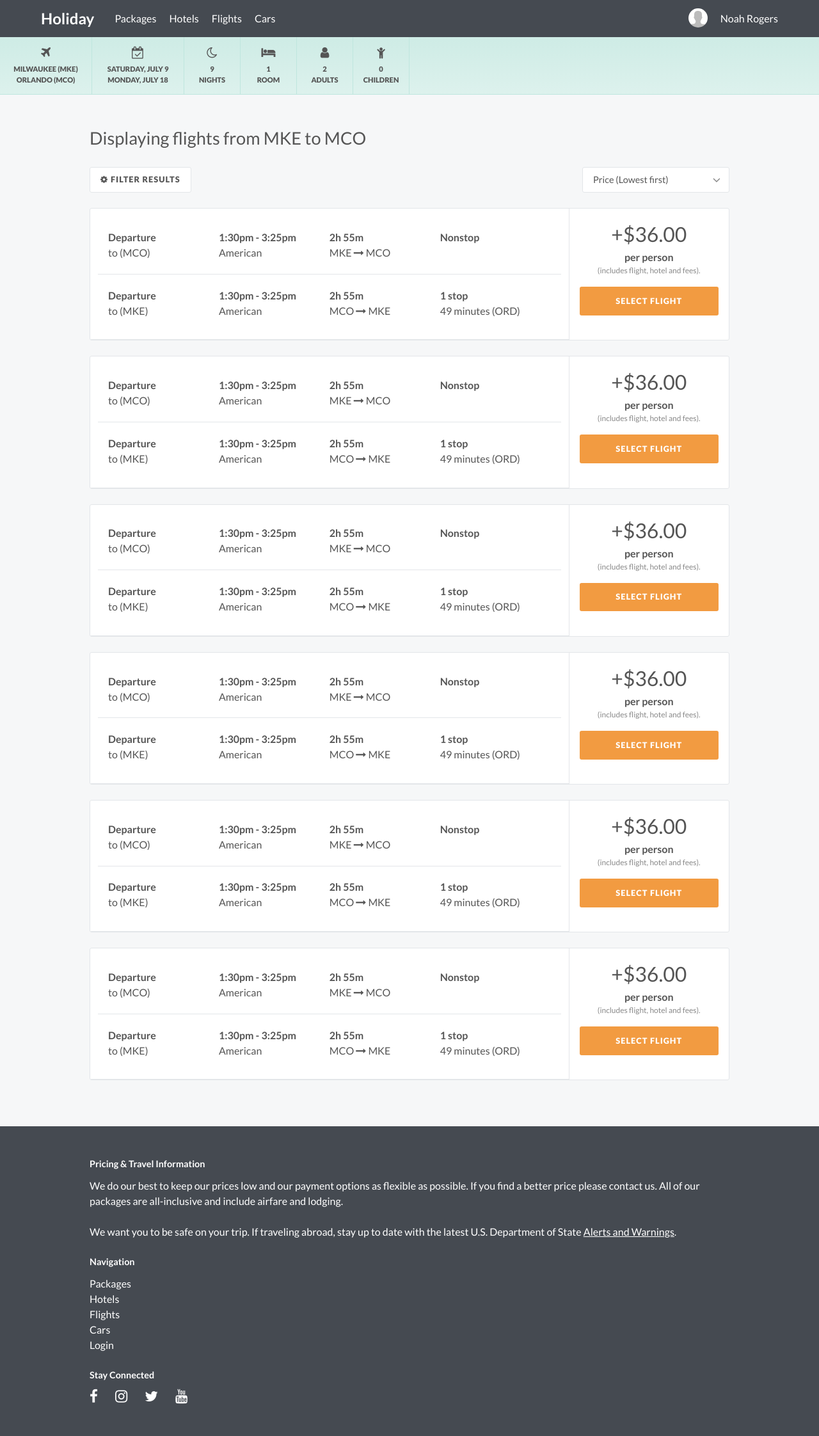
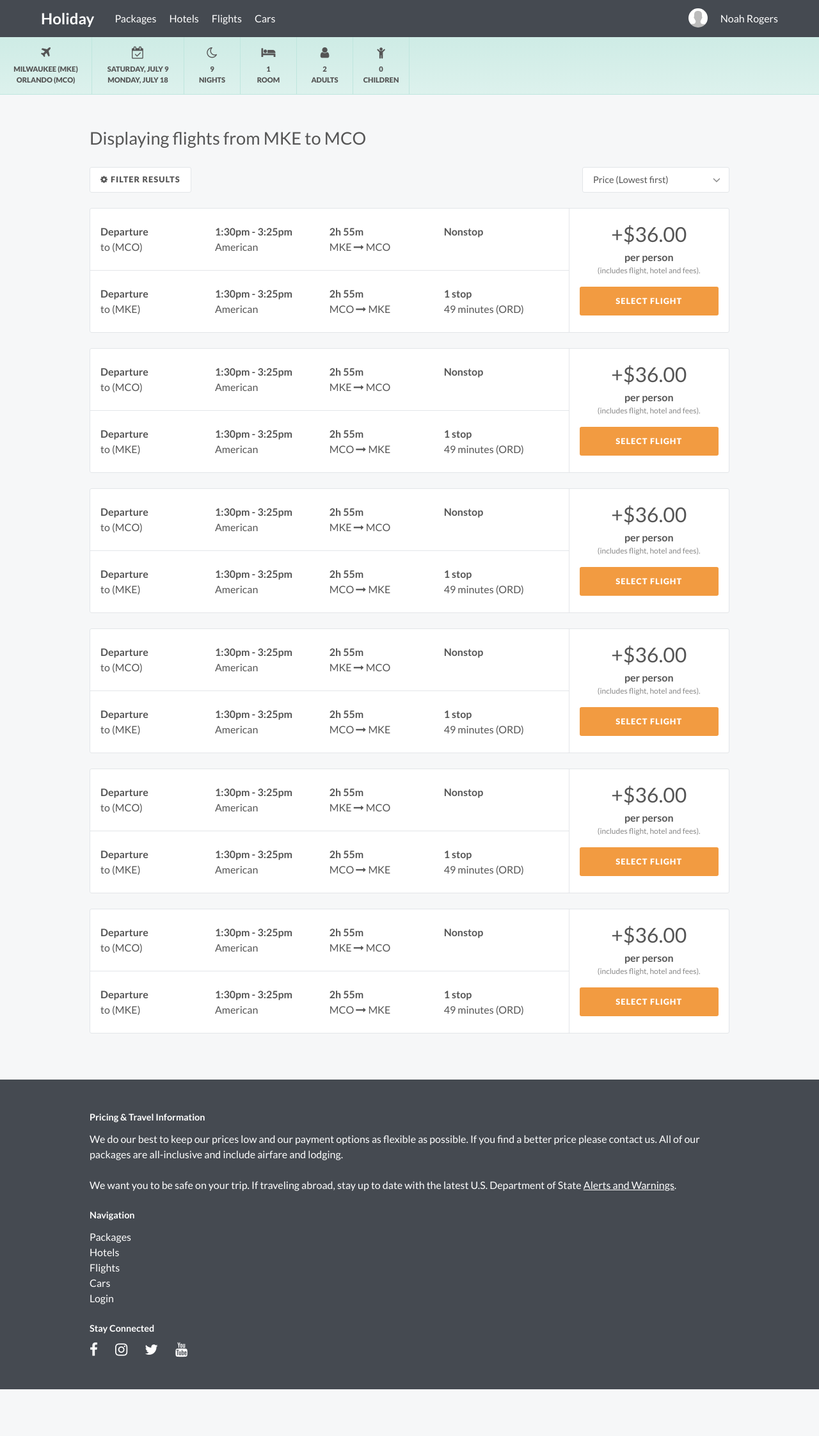
Before and after one commit to Treydor/holiday, a Jekyll site: the page built from packages/package-selection/flights/index.html, in a window 1280 px wide. Shown: the whole page at 64% size. Built offline with Jekyll 4.4.1, drawn with Linux system fonts in a browser that asks for light colours; nearby versions of some CDN libraries; after the commit the page ends 2171 px from its top, so only the background shows below that.

Commit message:
WIP adds fix for cards

```diff
--- a/assets/stylesheets/components/_cards.scss
+++ b/assets/stylesheets/components/_cards.scss
@@ -154,7 +154,7 @@
 
   .card__section--photo {
     border-bottom: 1px solid $border-light;
-    height: 200px;
+    height: 180px;
 
     @media #{$medium} {
       background-size: cover;
@@ -165,6 +165,10 @@
       border-bottom: 0;
       border-right: 1px solid $border-light;
       width: 20%;
+    }
+
+    @media #{$extra-large} {
+      height: 200px;
     }
   }
 
@@ -189,19 +193,24 @@
   }
 
   .card__section--large {
+    padding: 0;
+
     @media #{$large} {
+      border-bottom: 0;
       border-right: 1px solid $border-light;
       width: 75%;
     }
 
     .row {
       border-bottom: 1px solid $border-light;
-      padding: 1.3rem 1rem;
+      padding: 1.25rem 1rem;
+
+      &:last-of-type {
+        border-bottom: 0;
+      }
 
       @media #{$large} {
-        &:last-of-type {
-          border-bottom: 0;
-        }
+        padding: 1.5rem 1rem;
       }
     }
   }
```
